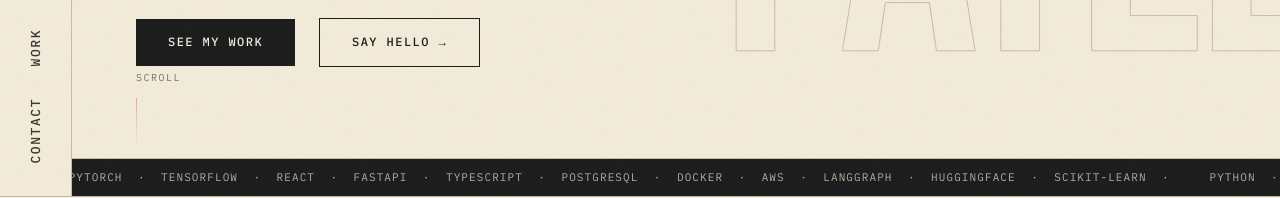
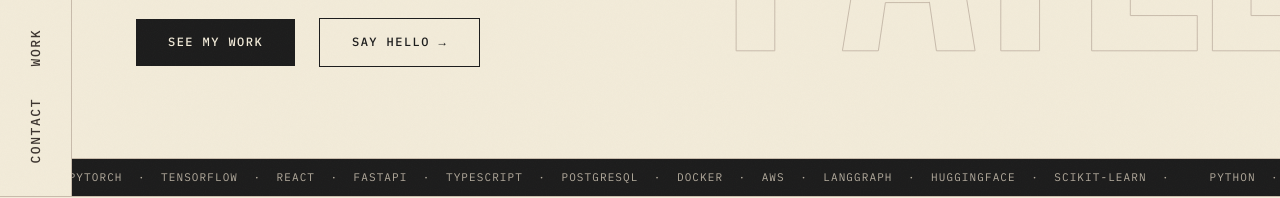
Before and after one commit to jalpatel11/Portfollio, a React (Vite) app: page / in a window 1280 px wide. Shown: the part 604-802 px from the top of the page. Built offline with nearby package versions, Linux system fonts and the light colour scheme; a web font is replaced by a local one.

Commit message:
remove scroll

```diff
--- a/src/components/Hero.jsx
+++ b/src/components/Hero.jsx
@@ -81,12 +81,6 @@ export default function Hero() {
       {/* Diagonal accent line */}
       <div className="hero__rule" aria-hidden="true" />
 
-      {/* Scroll cue */}
-      <div className="hero__scroll-cue" aria-hidden="true">
-        <span>Scroll</span>
-        <div className="hero__scroll-line" />
-      </div>
-
       {/* Marquee ticker */}
       <div className="hero__ticker" aria-hidden="true">
         <div className="hero__ticker-track" ref={tickerRef}>
```
